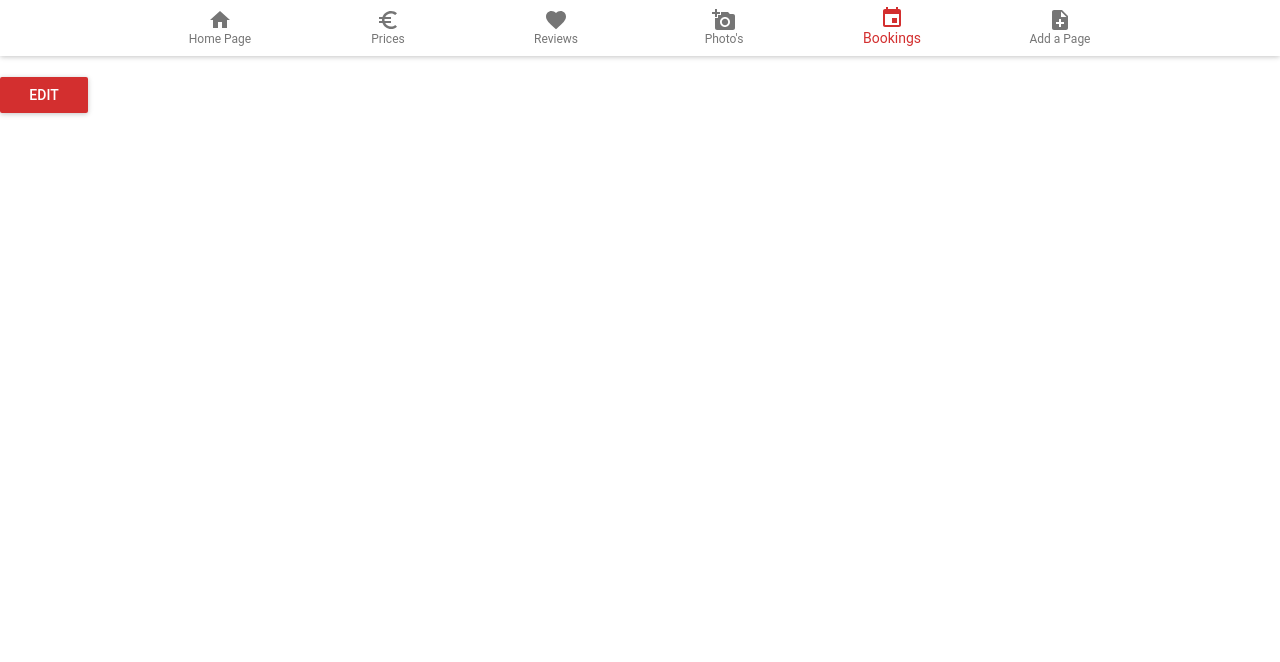
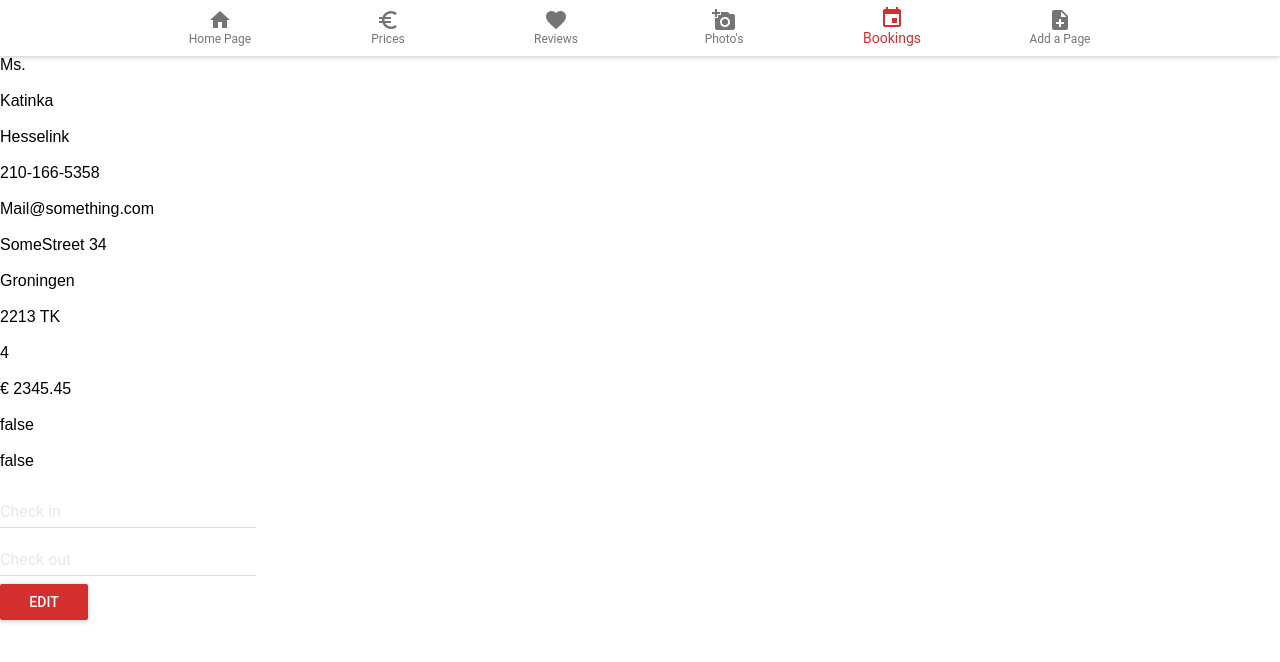
Before and after one commit to LisanneC/casalverde-react, a React (Create React App) app: page / in a window 1280 px wide. Both pictures are taken after a click on the button "Bookings". Shown: the top 662 px of the page. Built offline with nearby package versions, Linux system fonts and the light colour scheme; what react-tap-event-plugin would draw is missing.

Commit message:
Add Booking component and selecTitle component

```diff
--- a/src/components/BookingPage.js
+++ b/src/components/BookingPage.js
@@ -1,32 +1,69 @@
 import * as React from 'react';
 import TextField from 'material-ui/TextField';
+import DatePicker from './DatePicker';
+import SelectTitle from './SelectTitle';
 
 const BookingPage = ({edit, content}) => {
     return (
         <div className='bookingpage'>
         { edit ?
             <div className='form'>
-                <TextField defaultValue={content.name} />
+              <div><SelectTitle defaultValue={content.title}/></div>
+                <TextField defaultValue={content.first_name} placeholder='First name' floatingLabelText='First name'/>
+                <TextField defaultValue={content.last_name} placeholder='Last name' floatingLabelText='Last name'/>
                 <div>
-                    <TextField defaultValue={content.stars} />
+                    <TextField defaultValue={content.phone} placeholder='Phone number' floatingLabelText='Phone number'/>
                 </div>
                 <div>
-                    <TextField
-                        defaultValue={content.review}
-                        multiLine={true}
-                    />
+                    <TextField defaultValue={content.email} placeholder='email' floatingLabelText='email'/>
+                </div>
+                <div>
+                    <TextField defaultValue={content.street_name} placeholder='Street' floatingLabelText='Street'/>
+                </div>
+                <div>
+                    <TextField defaultValue={content.street_number} placeholder='House number' floatingLabelText='House number'/>
+                </div>
+                <div>
+                    <TextField defaultValue={content.city} placeholder='City' floatingLabelText='City'/>
+                </div>
+                <div>
+                    <TextField defaultValue={content.zip_code} placeholder='Zip code' floatingLabelText='Zip code'/>
+                </div>
+                <div>
+                    <TextField defaultValue={content.people} placeholder='People' floatingLabelText='People'/>
+                </div>
+                <div>
+                    <TextField defaultValue={content.total_price} placeholder='Total price' floatingLabelText='Total price'/>
+                </div>
+                <div>
+                    <TextField defaultValue={content.confirmed} placeholder='Confirmed' floatingLabelText='Confirmed'/>
+                </div>
+                <div>
+                    <TextField defaultValue={content.paid} placeholder='Paid' floatingLabelText='Paid'/>
+                </div>
+                <div>
+                  <DatePicker />
                 </div>
 
             </div>
         :
-            <div>
-                 {content.name}
-                <h1>
-                    {content.stars}
-                </h1>
+            <div className='form'>
+                <div> {content.title}</div><br/>
+                <div>{content.first_name}</div><br/>
+                <div>{content.last_name}</div><br/>
+                <div>{content.phone}</div><br/>
+                <div>{content.email}</div><br/>
+                <div>{content.street_name} {content.street_number}</div><br/>
+                <div>{content.city}</div><br/>
+                <div>{content.zip_code}</div><br/>
+                <div>{content.people}</div><br/>
+                <div> € {content.total_price}</div><br/>
+                <div>{content.confirmed}</div><br/>
+                <div>{content.paid}</div><br/>
                 <div>
-                    {content.review}
+                  <DatePicker />
                 </div>
+
             </div>
         }
         </div>
--- a/src/components/DatePicker.js
+++ b/src/components/DatePicker.js
@@ -3,8 +3,8 @@ import DatePicker from 'material-ui/DatePicker';
 
 const DatePickerExampleSimple = () => (
   <div>
-    <DatePicker hintText="Start date" />
-    <DatePicker hintText="End date" />
+    <DatePicker hintText="Check in" />
+    <DatePicker hintText="Check out" />
   </div>
 );
 
--- /dev/null
+++ b/src/components/SelectTitle.js
@@ -0,0 +1,35 @@
+import React, {Component} from 'react';
+import SelectField from 'material-ui/SelectField';
+import MenuItem from 'material-ui/MenuItem';
+
+const styles = {
+  customWidth: {
+    width: 150,
+  },
+};
+
+export default class SelectFieldExampleSimple extends Component {
+  state = {
+    value: 1,
+  };
+
+  handleChange = (event, index, value) => this.setState({value});
+
+  render() {
+    return (
+      <div>
+        <SelectField
+          floatingLabelText="Title"
+          value={this.state.value}
+          onChange={this.handleChange}
+        >
+          <MenuItem value={1} primaryText="Ms." />
+          <MenuItem value={2} primaryText="Mrs." />
+          <MenuItem value={3} primaryText="Miss" />
+          <MenuItem value={4} primaryText="Mr." />
+        </SelectField>
+
+      </div>
+    );
+  }
+}
--- a/src/reducers/bookingPageReducer.js
+++ b/src/reducers/bookingPageReducer.js
@@ -10,11 +10,11 @@ const bookingPageContent = {
     street_name: 'SomeStreet',
     street_number: '34',
     city: 'Groningen',
-    zip_code: '2213TK',
+    zip_code: '2213 TK',
     people: 4,
     total_price: 2345.45,
-    confirmed: false,
-    paid: false
+    confirmed: 'false',
+    paid: 'false',
 }
 
 const initialState = bookingPageContent;
```
